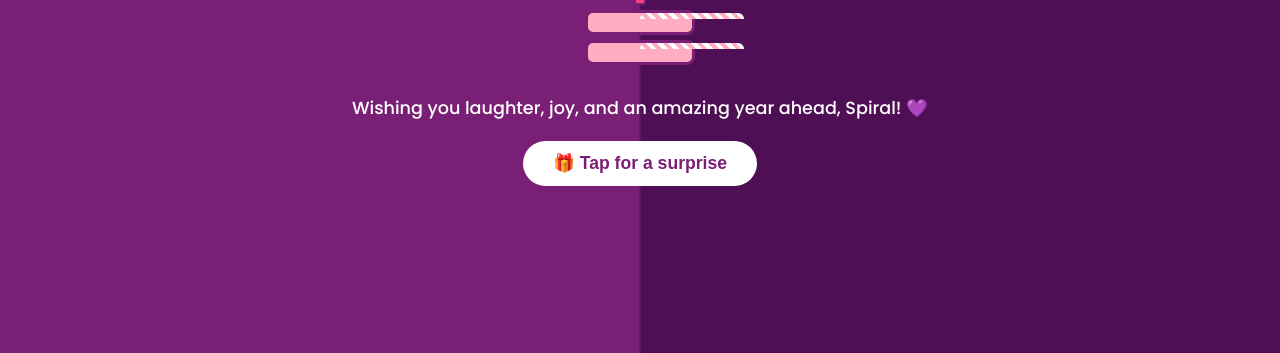
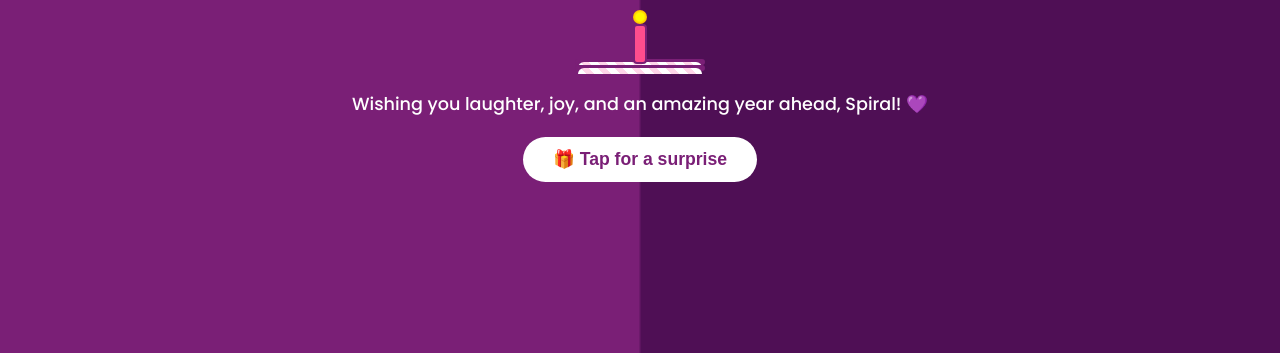
Before and after one commit to ItsAdi1982/spiral-s-birthday, a plain HTML site: page index.html in a window 1280 px wide. Shown: the part 447-800 px from the top of the page. Drawn offline with Linux system fonts and the light colour scheme.

Commit message:
Update index.html

```diff
--- a/index.html
+++ b/index.html
@@ -52,59 +52,83 @@
     margin: 10px 0 20px;
   }
 
-  /* Cake */
+  /* 🎂 Cake Styles (fixed) */
 .cake {
   position: relative;
-    width: 110px;
-    margin: 30px auto;
+  width: 130px;
+  margin: 40px auto 20px;
+  display: flex;
+  flex-direction: column;
+  align-items: center;
 }
 
-  .layer {
-    width: 100%;
-    height: 25px;
-    background: #ffadc2;
-    border-radius: 8px;
-    margin-top: 5px;
+/* Candle centered on top */
+.candle {
   position: relative;
-    border: 3px solid #7a1f76; /* dark purple outline */
-  }
-
-  .layer::after {
-    content: "";
-    position: absolute;
-    top: 0;
-    width: 100%;
-    height: 6px;
-    background: repeating-linear-gradient(45deg, #fff, #fff 4px, #ffadc2 4px, #ffadc2 8px);
-    border-radius: 8px 8px 0 0;
-  }
-
-  .candle {
-    position: absolute;
-    top: -35px;
-    left: 50%;
-    transform: translateX(-50%);
-    width: 12px;
-    height: 30px;
-    background: #ff4081;
-    border-radius: 3px;
+  width: 14px;
+  height: 40px;
+  background: #ff4d8d;
+  border-radius: 4px;
   border: 2px solid #7a1f76;
+  z-index: 2;
+  margin-bottom: -5px;
 }
 
 .flame {
   position: absolute;
-    top: -12px;
-    left: 0;
-    width: 12px;
-    height: 12px;
+  top: -16px;
+  left: 50%;
+  transform: translateX(-50%);
+  width: 14px;
+  height: 14px;
+  background: radial-gradient(circle, #fff700 40%, #ff9300 90%);
   border-radius: 50%;
-    background: radial-gradient(circle, #fff700 40%, #ff9300 90%);
   animation: flicker 0.25s infinite alternate;
 }
 
+/* Layers */
+.layer {
+  position: relative;
+  width: 130px;
+  border-radius: 10px;
+  border: 3px solid #7a1f76;
+  background: #ffb5d5;
+  box-shadow: inset 0 -5px 0 rgba(255,255,255,0.5);
+}
+
+.layer.top {
+  height: 35px;
+  margin-bottom: 4px;
+  background: #ffb5d5;
+}
+
+.layer.bottom {
+  width: 150px;
+  height: 45px;
+  background: #ff89b6;
+}
+
+/* Simple icing strip */
+.layer::before {
+  content: "";
+  position: absolute;
+  top: 0;
+  left: 0;
+  width: 100%;
+  height: 6px;
+  background: repeating-linear-gradient(
+    45deg,
+    #fff,
+    #fff 6px,
+    #ffd6e9 6px,
+    #ffd6e9 12px
+  );
+  border-radius: 10px 10px 0 0;
+}
+
 @keyframes flicker {
-    from { transform: scale(1); opacity: 1; }
-    to { transform: scale(1.2); opacity: 0.7; }
+  from { transform: translateX(-50%) scale(1); opacity: 1; }
+  to { transform: translateX(-50%) scale(1.2); opacity: 0.7; }
 }
 
   button {
```
Lines whose indentation alone changed are shown as unchanged.
